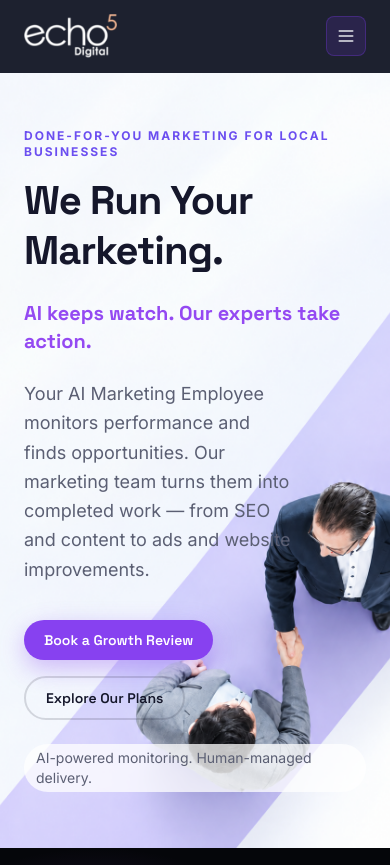
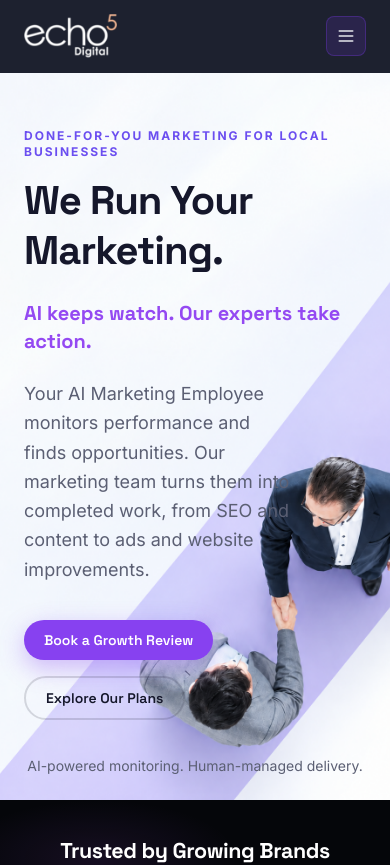
Before and after one commit to Echo5Digital/Echo5Digital-, a Next.js app: page / in a window 390 px wide. Shown: the top 865 px of the page. Built offline with nearby package versions, Linux system fonts and the light colour scheme.

Commit message:
Reposition hero footer note on mobile, remove em dash from hero copy
Move the AI-powered monitoring line to the bottom of the mobile hero so it
no longer overlaps the banner photo, and swap the em dash in the intro
paragraph for a comma.

```diff
--- a/app/HomeClient.tsx
+++ b/app/HomeClient.tsx
@@ -206,7 +206,7 @@ export default function HomeClient({ faqData }: HomeClientProps) {
                     className="text-lg leading-relaxed mb-9 max-w-[78%] sm:max-w-[85%] lg:max-w-xl"
                     style={{ color: "#5B5F73" }}
                   >
-                    Your AI Marketing Employee monitors performance and finds opportunities. Our marketing team turns them into completed work — from SEO and content to ads and website improvements.
+                    Your AI Marketing Employee monitors performance and finds opportunities. Our marketing team turns them into completed work, from SEO and content to ads and website improvements.
                   </p>
                 </BlurIn>
                 <BlurIn delay={0.3}>
@@ -236,8 +236,8 @@ export default function HomeClient({ faqData }: HomeClientProps) {
                   </div>
                 </BlurIn>
                 <p
-                  className="text-sm inline-block px-3 py-1 rounded-full lg:px-0 lg:py-0 lg:rounded-none"
-                  style={{ color: "#5B5F73", background: "rgba(255,255,255,0.75)" }}
+                  className="hidden lg:block text-sm"
+                  style={{ color: "#5B5F73" }}
                 >
                   AI-powered monitoring. Human-managed delivery.
                 </p>
@@ -246,6 +246,12 @@ export default function HomeClient({ faqData }: HomeClientProps) {
               <div className="hidden lg:block lg:flex-1" aria-hidden="true" />
             </div>
           </div>
+          <p
+            className="lg:hidden absolute bottom-6 left-0 right-0 text-center text-sm px-6"
+            style={{ color: "#5B5F73" }}
+          >
+            AI-powered monitoring. Human-managed delivery.
+          </p>
         </section>
 
         {/* ── TRUSTED BY (ANIMATED LOGO) — mobile only, shown above trust bar ── */}
```
